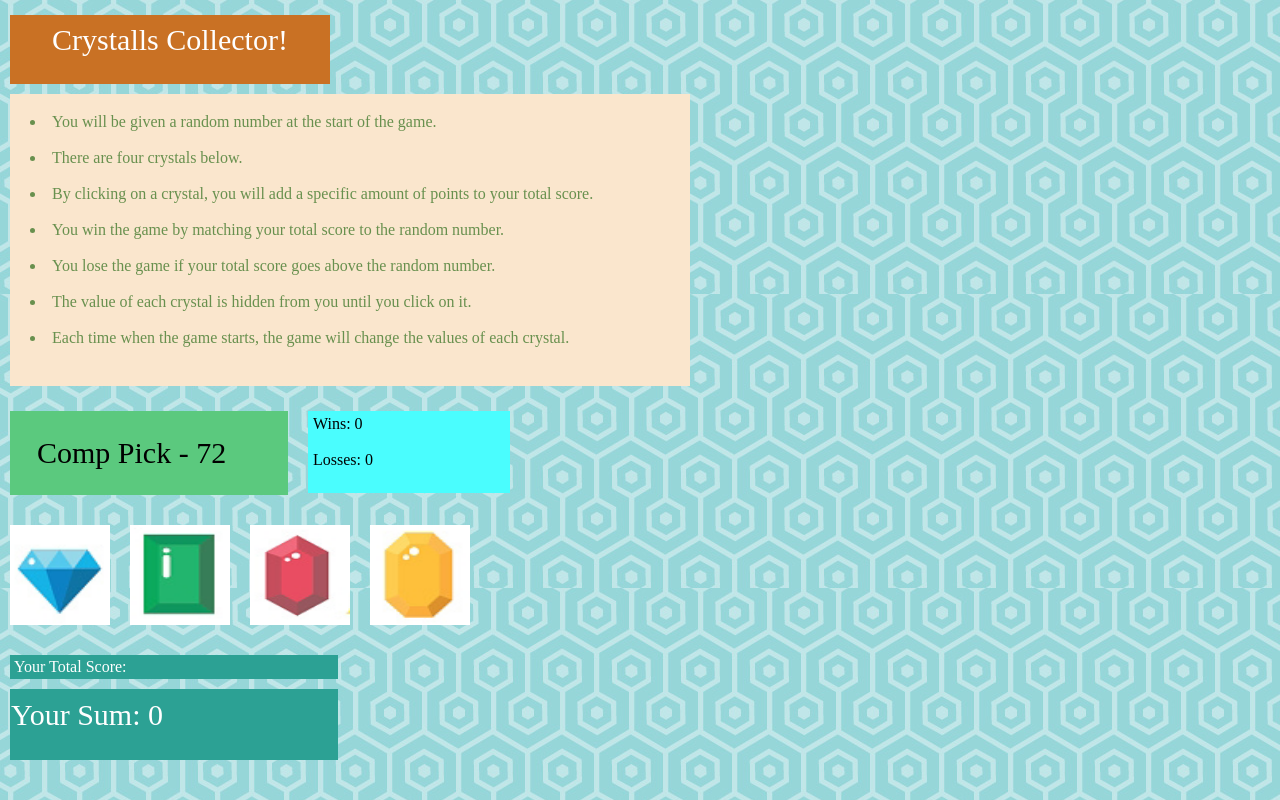
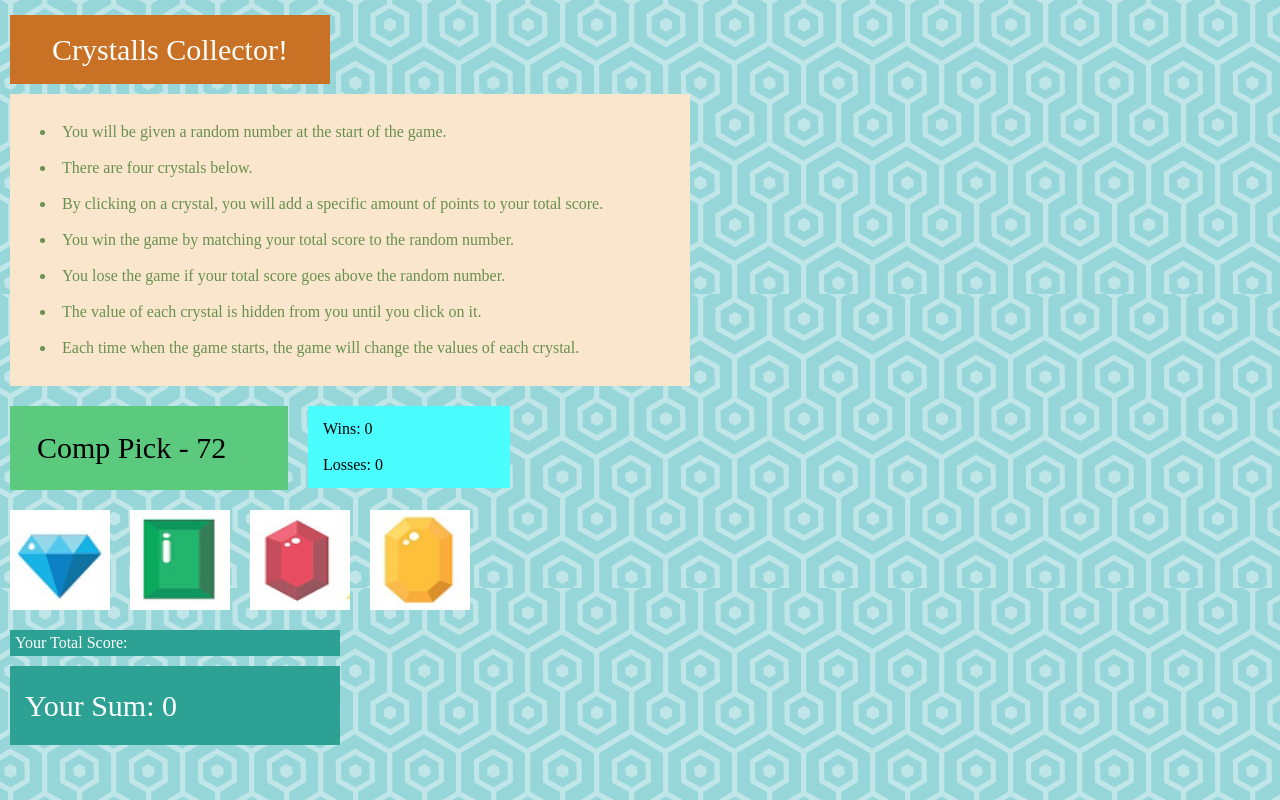
Before and after one commit to sandimas01/week-4-game, a plain HTML site: page index.html in a window 1280 px wide. Drawn offline with nearby package versions, Linux system fonts and the light colour scheme.

Commit message:
cleaned code -- final

```diff
--- a/assets/css/style.css
+++ b/assets/css/style.css
@@ -1,5 +1,4 @@
 #header {
-
     color: #fff;
     background: #C97124;
     text-align: center;
@@ -38,7 +37,7 @@
   }
 
   #yourScore2 {
-    padding: 4px;
+    padding: 5px;
     color: #fff;
     background:#2CA194;
     text-align: left;
@@ -48,13 +47,48 @@
 
   #yourScore {
     font-size: 30px;
-    padding: 1px;
+    padding: 5px;
     color: #fff;
     background:#2CA194;
     text-align: left;
     margin: 10px;
-	width: 51%;
+	width: 50%;
    }
+
+
+
+body {
+	background-image: url("../images/background.png")
+}
+
+h1 {
+  padding: 10px;
+  font-size: 30px;
+  line-height: 49px;
+}
+
+h3,
+li {
+    padding: 10px;
+}
+
+
+
+.container {
+    width: 100%;
+    max-width: 640px;
+    margin: 5px auto;
+    clear: both;
+    float: left;
+  }
+
+  .row {
+    width: 100%;
+    max-width: 640px;
+    margin: 0px auto;
+    clear: both;
+    float: left;
+  }
 
   .images {
     position: relative;
@@ -64,34 +98,3 @@
     margin: 10px;
     overflow: auto;
   }
-
-/* general */
-body {
-	background-image: url("../images/background.png")
-}
-
-.container {
-    width: 100%;
-    max-width: 640px;
-    margin: 5px auto;
-    clear: both;
-    float: left;
-  }
-
-
-/* h1, */
-h2,
-h3,
-li,
-p {
-  margin-bottom: 20px;
-}
-
-
-
-h1 {
-  padding-bottom: 20px;
-  font-size: 30px;
-  line-height: 49px;
-  /* border-bottom: 3px solid #ddd; */
-}
--- a/index.html
+++ b/index.html
@@ -2,8 +2,6 @@
 <html lang="en">
 <head>
     <meta charset="UTF-8">
-    <!-- <meta name="viewport" content="width=device-width, initial-scale=1.0">
-    <meta http-equiv="X-UA-Compatible" content="ie=edge"> -->
     <title>Crystal Collector</title>
 	    <link rel="stylesheet" type="text/css" href="assets/css/reset.css">
         <link rel="stylesheet" type="text/css" href="assets/css/style.css">
@@ -25,21 +23,21 @@
                     <li>The value of each crystal is hidden from you until you click on it.</li>
                     <li>Each time when the game starts, the game will change the values of each crystal.</li>
             </div>
-            <div class="container">
+            <div class="row">
                 <div id="compPick">0</div>
                 <div id="winsLosses">
                     <h3 id = "wins"></h3>
                         <h3 id = "losses"></h3>
                 </div>
             </div>
-            <div class="container">
+            <div class="row">
                     <img src="assets/images/blue.png" class=images id="blue1">
                     <img src="assets/images/green.png" class=images id="green2" value="2">
                     <img src="assets/images/red.png" class=images id="red3" value="3">
                     <img src="assets/images/yellow.png" class=images id="yellow4" value="4">
             </div>
 
-            <div class="container">
+            <div class="row">
                             <div id="yourScore2">Your Total Score:</div>
                             <div id="yourScore"><h1 id = "yourSum"></h1></div>
             </div>
```
Also changed, not shown: assets/javascript/game.js (+0 -7 lines).
